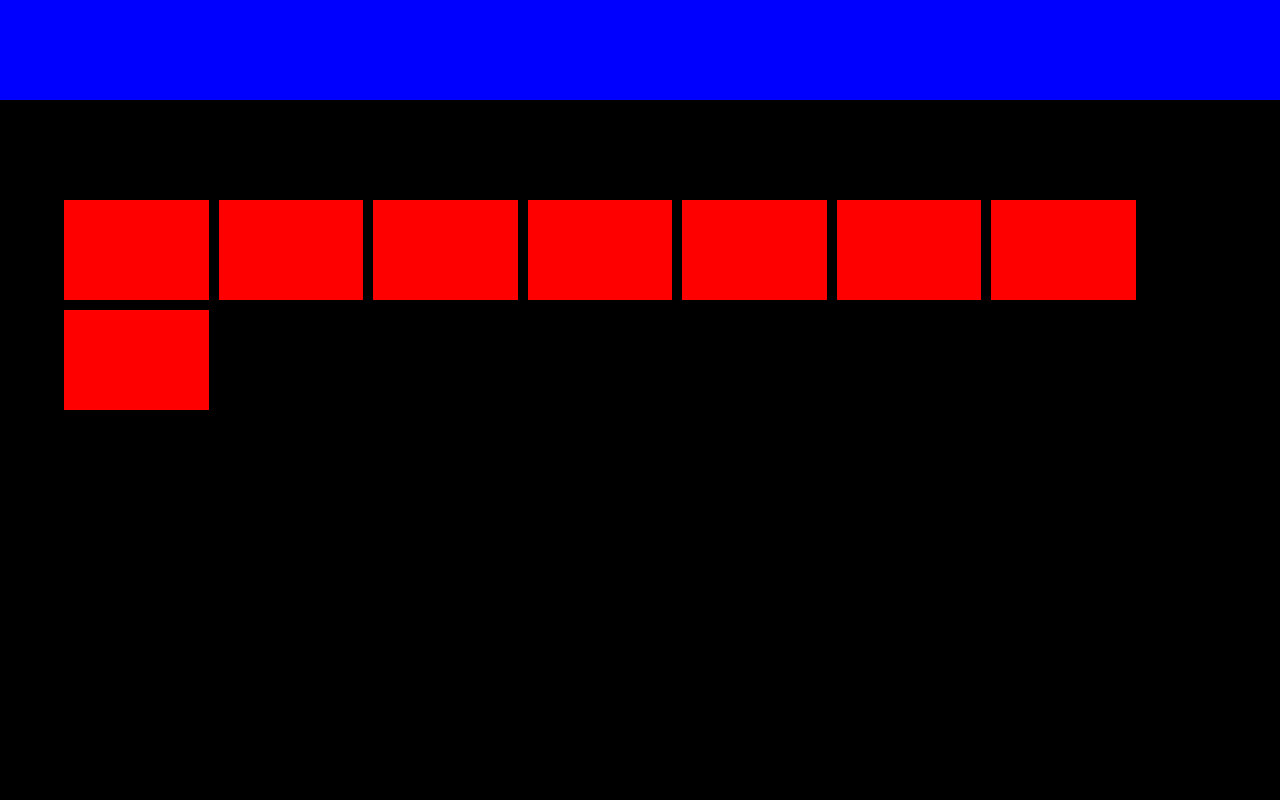
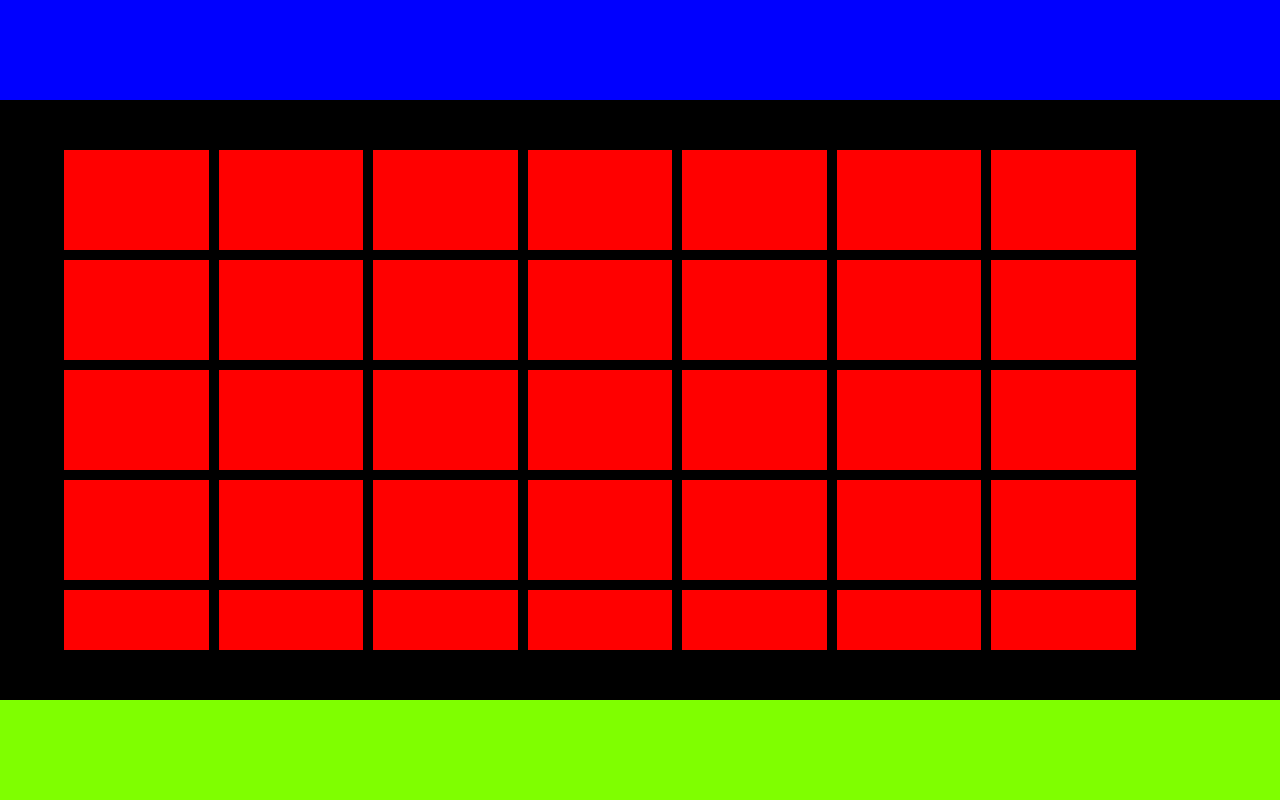
Before and after one commit to MicheleLafronza/html-css-zoom, a plain HTML site: page index.html in a window 1280 px wide. Drawn offline with Linux system fonts and the light colour scheme.

Commit message:
struttura layout della pagina completo

```diff
--- a/css/style.css
+++ b/css/style.css
@@ -26,17 +26,20 @@
 main {
     margin: auto;
     width: 90%;
-    padding-top: 200px;
+    padding-top: 150px;
+    padding-bottom: 150px;
 
 }
 
 #flex-container-main {
+    height: calc(100vh - 300px);
     display: flex;
     justify-content: flex-start;
     flex-wrap: wrap;
     flex-shrink: 0;
     gap: 10px;
     overflow-y: auto;
+
 }
 
 .box {
@@ -45,3 +48,15 @@ main {
     min-height: 100px;
     background-color: red;
 }
+
+/* regole barra inferiore */
+#bot-bar {
+    width: 100%;
+    height: 100px;
+    position: fixed;
+    bottom: 0px;
+    left: 0px;
+    /* DEBUG */
+    background-color: chartreuse;
+
+}
--- a/index.html
+++ b/index.html
@@ -31,6 +31,54 @@
                 <div class="box"></div>
                 <div class="box"></div>
                 <div class="box"></div>
+                <div class="box"></div>
+                <div class="box"></div>
+                <div class="box"></div>
+                <div class="box"></div>
+                <div class="box"></div>
+                <div class="box"></div>
+                <div class="box"></div>
+                <div class="box"></div>
+                <div class="box"></div>
+                <div class="box"></div>
+                <div class="box"></div>
+                <div class="box"></div>
+                <div class="box"></div>
+                <div class="box"></div>
+                <div class="box"></div>
+                <div class="box"></div>
+                <div class="box"></div>
+                <div class="box"></div>
+                <div class="box"></div>
+                <div class="box"></div>
+                <div class="box"></div>
+                <div class="box"></div>
+                <div class="box"></div>
+                <div class="box"></div>
+                <div class="box"></div>
+                <div class="box"></div>
+                <div class="box"></div>
+                <div class="box"></div>
+                <div class="box"></div>
+                <div class="box"></div>
+                <div class="box"></div>
+                <div class="box"></div>
+                <div class="box"></div>
+                <div class="box"></div>
+                <div class="box"></div>
+                <div class="box"></div>
+                <div class="box"></div>
+                <div class="box"></div>
+                <div class="box"></div>
+                <div class="box"></div>
+                <div class="box"></div>
+                <div class="box"></div>
+                <div class="box"></div>
+                <div class="box"></div>
+                <div class="box"></div>
+                <div class="box"></div>
+                <div class="box"></div>
+                <div class="box"></div>
             </div>
             <!-- /fine contenitore fine parte centrale -->
 
```
